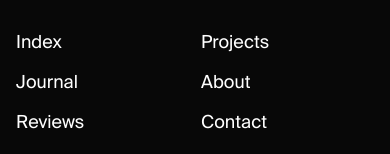
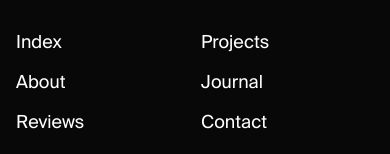
Before and after one commit to bick/website, a Next.js app: page / in a window 390 px wide. Shown: the part 3120-3274 px from the top of the page. Built offline with nearby package versions, Linux system fonts and the light colour scheme; no server answers; a web font is replaced by a local one.

Commit message:
Mobile fixes

```diff
--- a/src/components/Footer.tsx
+++ b/src/components/Footer.tsx
@@ -1,6 +1,10 @@
-"use client"
+"use client";
 
-import Link from "next/link"
+import Link from "next/link";
+
+
+
+
 
 export default function Footer() {
   return (
@@ -18,13 +22,13 @@ export default function Footer() {
             </Link>
           </li>
           <li className="sm:mr-8">
-            <Link href="/journal" className="text-lg text-white">
-              Journal
+            <Link href="/about" className="text-lg text-white">
+              About
             </Link>
           </li>
           <li className="sm:mr-8">
-            <Link href="/about" className="text-lg text-white">
-              About
+            <Link href="/journal" className="text-lg text-white">
+              Journal
             </Link>
           </li>
           <li className="sm:mr-8">
```
